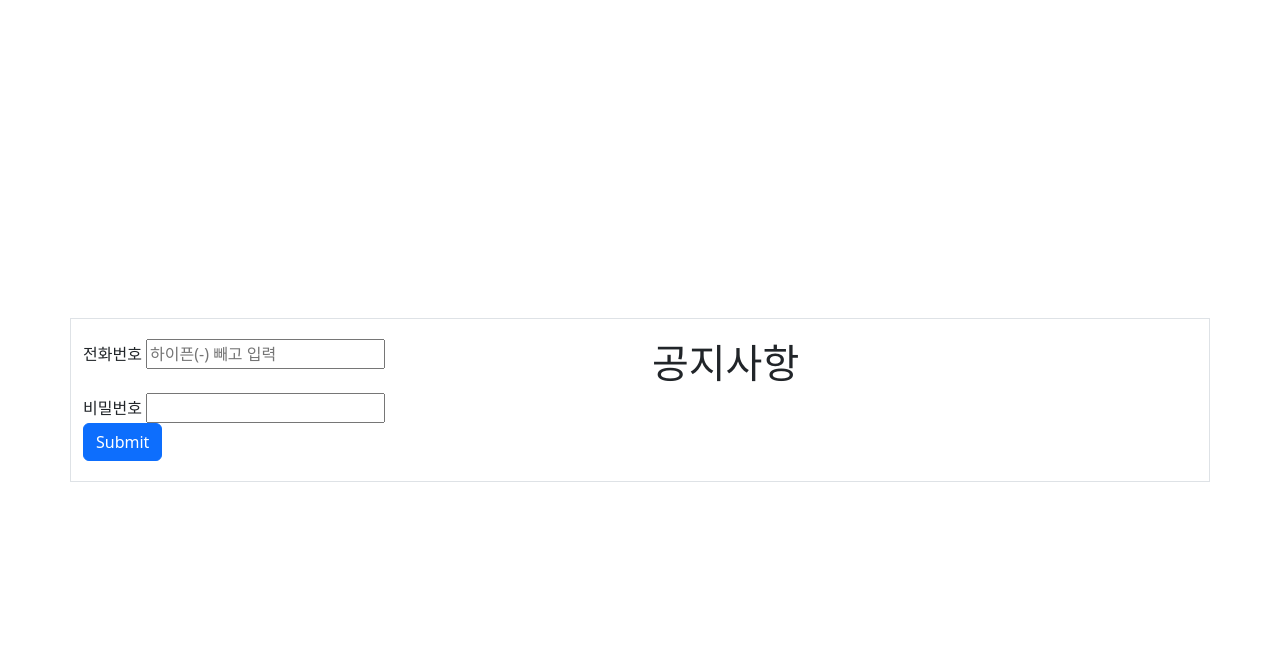
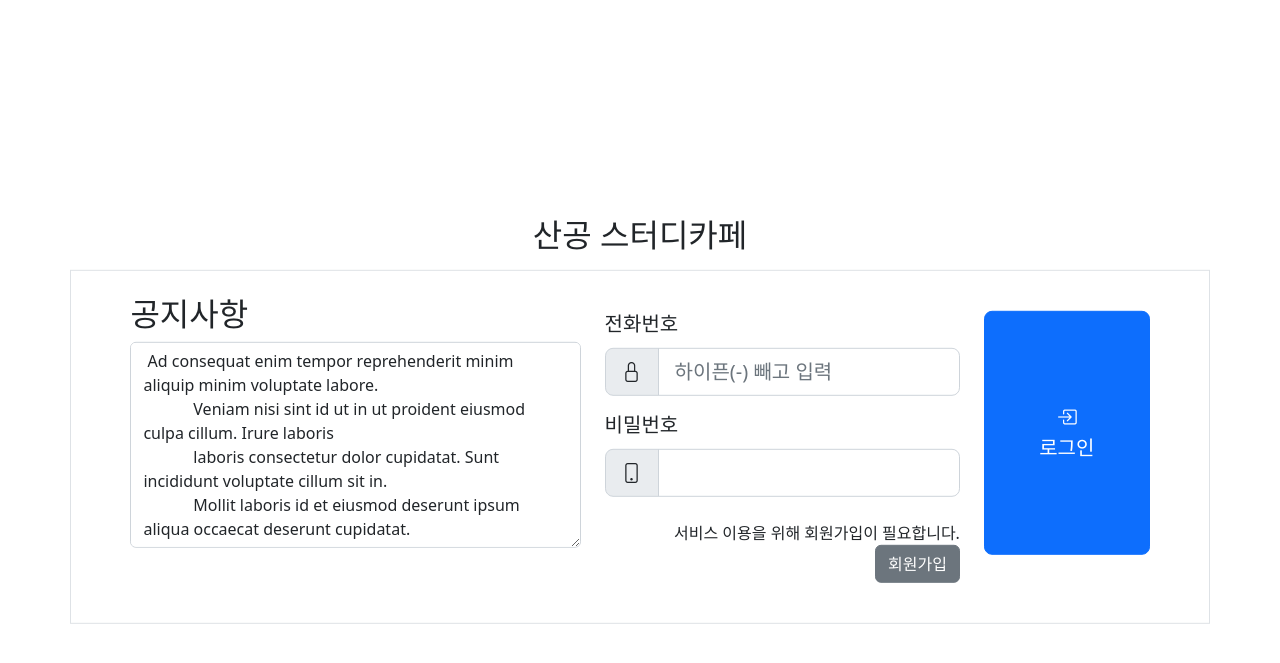
Before and after one commit to Jinops/study-cafe-kiosk, a PHP site: page / in a window 1280 px wide. Shown: the top 663 px of the page. Run offline with PHP 8.4, Linux system fonts and the light colour scheme; some libraries are stand-ins or nearby versions.

Commit message:
add login page

```diff
--- a/index.html
+++ b/index.html
@@ -1,35 +1,64 @@
 <!DOCTYPE html>
 <html lang="ko">
+
   <head>
     <title>메인 페이지</title>
     <meta charset="utf-8">
+    <meta name="viewport" content="width=device-width, initial-scale=1">
     <link rel="stylesheet" href="style.css">
-  <link href="https://cdn.jsdelivr.net/npm/bootstrap@5.2.3/dist/css/bootstrap.min.css" rel="stylesheet">
-  <script src="https://cdn.jsdelivr.net/npm/bootstrap@5.2.3/dist/js/bootstrap.bundle.min.js"></script>
+    <!-- for bootstrap library -->
+    <link
+      href="https://cdn.jsdelivr.net/npm/bootstrap@5.2.3/dist/css/bootstrap.min.css"
+      rel="stylesheet">
+    <script
+      src="https://cdn.jsdelivr.net/npm/bootstrap@5.2.3/dist/js/bootstrap.bundle.min.js"></script>
+    <!-- for bootstrap icon -->
+    <link
+      rel="stylesheet"
+      href="https://cdn.jsdelivr.net/npm/bootstrap-icons@1.7.1/font/bootstrap-icons.css">
   </head>
+
   <body>
-
-<div class="container-sm border center">
-  <div id="login_box" class="row justify-content-center">
-    <div class="col">
-      <form>
-        <div class="form-group">
-          <label for="input_phone">전화번호</label>
-          <input id="input_phone" placeholder="하이픈(-) 빼고 입력">
+    <div class="container-sm center">
+      <h2 class="text-center mb-3">산공 스터디카페</h2>
+      <div class="row justify-content-center border pt-4 pb-4">
+        <div class="col-5">
+          <h2>공지사항</h2>
+          <textarea class="form-control" rows="8"> Ad consequat enim tempor reprehenderit minim aliquip minim voluptate labore.
+            Veniam nisi sint id ut in ut proident eiusmod culpa cillum. Irure laboris
+            laboris consectetur dolor cupidatat. Sunt incididunt voluptate cillum sit in.
+            Mollit laboris id et eiusmod deserunt ipsum aliqua occaecat deserunt cupidatat.
+            Culpa ullamco in consequat nulla. Irure id officia aliquip ipsum amet sit et
+            duis.
+          </textarea>
         </div>
-        <div class="form-group">
-          <br>
-          <label for="input_password">비밀번호</label>
-          <input id="input_password">
+        <div class="col-4">
+          <form id="form_login">
+            <label for="input_phone" class="col-form-label col-form-label-lg">전화번호</label>
+            <div class="input-group input-group-lg">
+              <div class="input-group-text"><i class="bi bi-lock"></i></div>
+              <input id="input_phone input-xl" class="form-control" placeholder="하이픈(-) 빼고 입력">
             </div>
-        <button type="submit" class="btn btn-primary">Submit</button>
+            <label for="input_password" class="col-form-label col-form-label-lg">비밀번호</label>
+            <div class="input-group input-group-lg">
+              <div class="input-group-text"><i class="bi bi-phone"></i></div>
+              <input id="input_password" class="form-control form-control" type="password">
+            </div>
+            <br/>
+            <p class="text-end">
+              서비스 이용을 위해 회원가입이 필요합니다.
+              <button class="btn btn-secondary btn-block">회원가입</button>
+            </p>
           </form>
         </div>
-    <div class="col">
-      <h1>공지사항</h1>
+        <div class="col-2">
+            <button type="submit" class="btn btn-primary btn-lg btn-block mt-3" form="form_login" style="width:100%; height:80%">
+              <i class="bi bi-box-arrow-in-right"></i><br/>
+              로그인
+            </button>
         </div>
       </div>
     </div>
+  </body>
 
-</body>
 </html>
--- a/style.css
+++ b/style.css
@@ -1,11 +1,12 @@
-#login_box {
-    /* border: 1px solid black; */
-}
-
 .center {
     position: absolute;
     top: 50%;
     left: 50%;
     transform: translate(-50%, -50%);
     padding:20px;
+    margin:20px;
 }
+
+label {
+    margin-top: 5px;
+}
```
Lines whose indentation alone changed are shown as unchanged.
